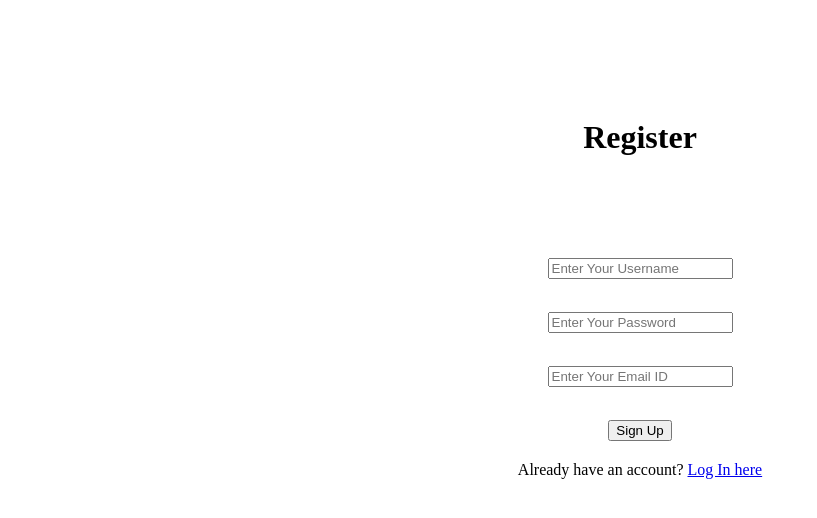
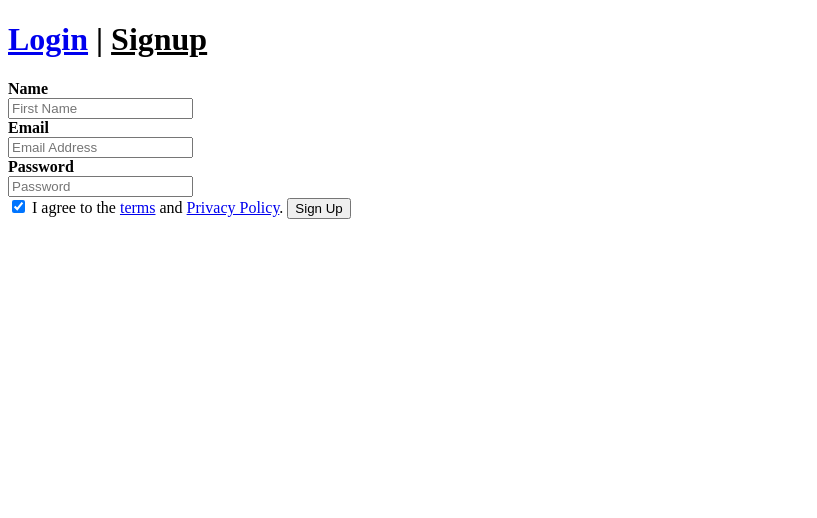
Before and after one commit to Tactakon/Deliverable, a Flask app: template templates/signup.html in a window 1280 px wide. Shown: the top 518 px of the page, without its empty margins (0-817 px from the left). Run offline with Flask 2, Linux system fonts and the light colour scheme; the template is opened without the code that fills it, so the values that code supplies are empty; parts of the project's set-up code (start-up, migrations or seed data) failed here and were passed over.

Commit message:
more closely resembles wireframe

```diff
--- a/templates/signup.html
+++ b/templates/signup.html
@@ -2,25 +2,35 @@
 <html>
     <head>
         <meta charset="UTF-8">
-        <title> Register </title>
         <link rel="stylesheet" href="../static/signup.html">
     </head>
-    <body></br></br></br></br></br>
-        <div align="center">
-          <div align="center" class="border">
+    <body>
+        <div align="left">
+          <div align="left" class="border">
              <div class="header">
-                <h1 class="word">Register</h1>
-             </div></br></br></br>
-            <h2 class="word">
+              <h1><a href="{{ url_for('login') }}">Login</a> | <u>Signup</u></h1>
+             </div>
                 <form action="/signup" method="POST">
-                  <div class="msg">{{ msg }}</div>
-                    <input id="username" name="username" type="text" placeholder="Enter Your Username" class="textbox"/></br></br>
-                    <input id="password" name="password" type="password" placeholder="Enter Your Password" class="textbox"/></br></br>
-                    <input id="email" name="email" type="text" placeholder="Enter Your Email ID" class="textbox"/></br></br>
-                    <input type="submit" class="btn" value="Sign Up"></br>
+                  <div class="container">
+                    <label for="name"><b>Name</b></label>
+                    <br>
+                    <input type="text" placeholder="First Name" name="name" required>
+                </div>
+                <div class="container">
+                    <label for="email"><b>Email</b></label>
+                    <br>
+                    <input type="password" placeholder="Email Address" name="email" required>
+                </div>
+                <div class="container">
+                  <label for="psw"><b>Password</b></label>
+                  <br>
+                  <input type="password" placeholder="Password" name="psw" required>
+              </div>
+                  <label>
+                    <input type="checkbox" checked="checked" name="t&pp"> I agree to the <a href="#">terms</a> and <a href="#">Privacy Policy</a>.
+                  </label>
+                    <button type="submit">Sign Up</button>
                 </form>
-            </h2>
-            <p class="bottom">Already have an account?  <a class="bottom" href="{{ url_for('main') }}"> Log In here</a></p>
           </div>
         </div>
     </body>
```
